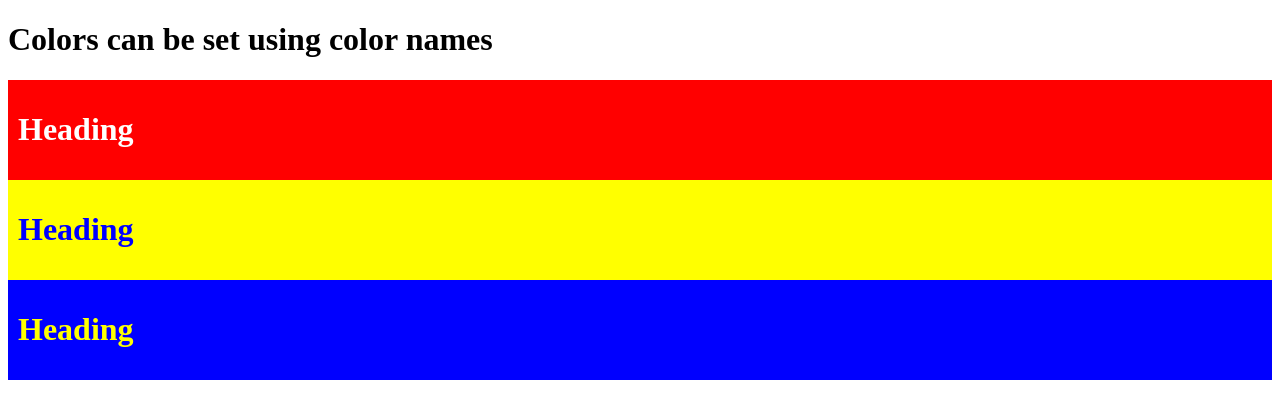
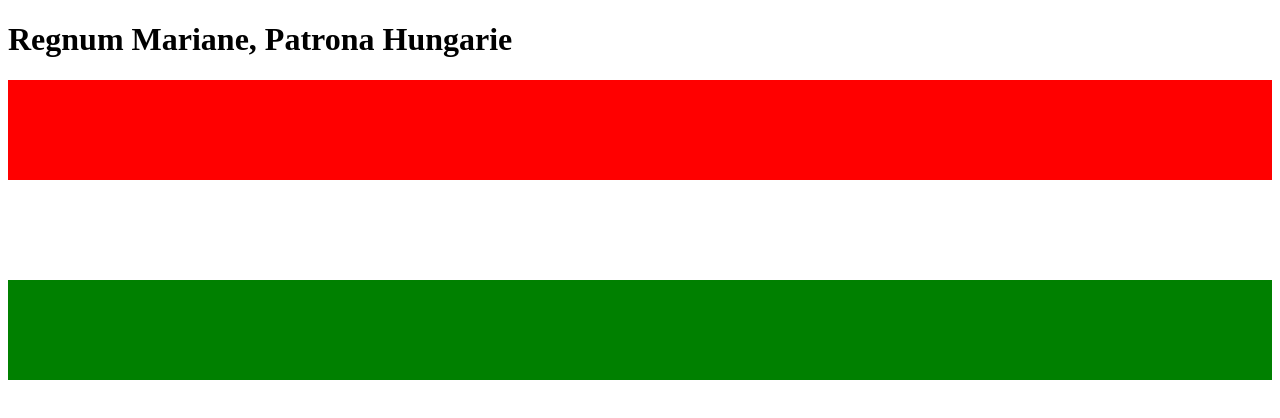
Before and after one commit to AteszXD/kollazs, a plain HTML site: page zaszlo.html in a window 1280 px wide. Drawn offline with Linux system fonts and the light colour scheme.

Commit message:
Update zaszlo.html
ÉLJEN HORTHY!!!

```diff
--- a/zaszlo.html
+++ b/zaszlo.html
@@ -5,18 +5,18 @@ div {padding:10px;}
 </style>
 <body>
 
-<h1>Colors can be set using color names</h1>
+<h1>Regnum Mariane, Patrona Hungarie</h1>
 
 <div style="background-color:red">
+  <h1 style="color:red">Heading</h1>
+</div>
+
+<div style="background-color:white">
   <h1 style="color:white">Heading</h1>
 </div>
 
-<div style="background-color:yellow">
-  <h1 style="color:blue">Heading</h1>
-</div>
-
-<div style="background-color:blue">
-  <h1 style="color:yellow">Heading</h1>
+<div style="background-color:green">
+  <h1 style="color:green">Heading</h1>
 </div>
 
 </body>
```
